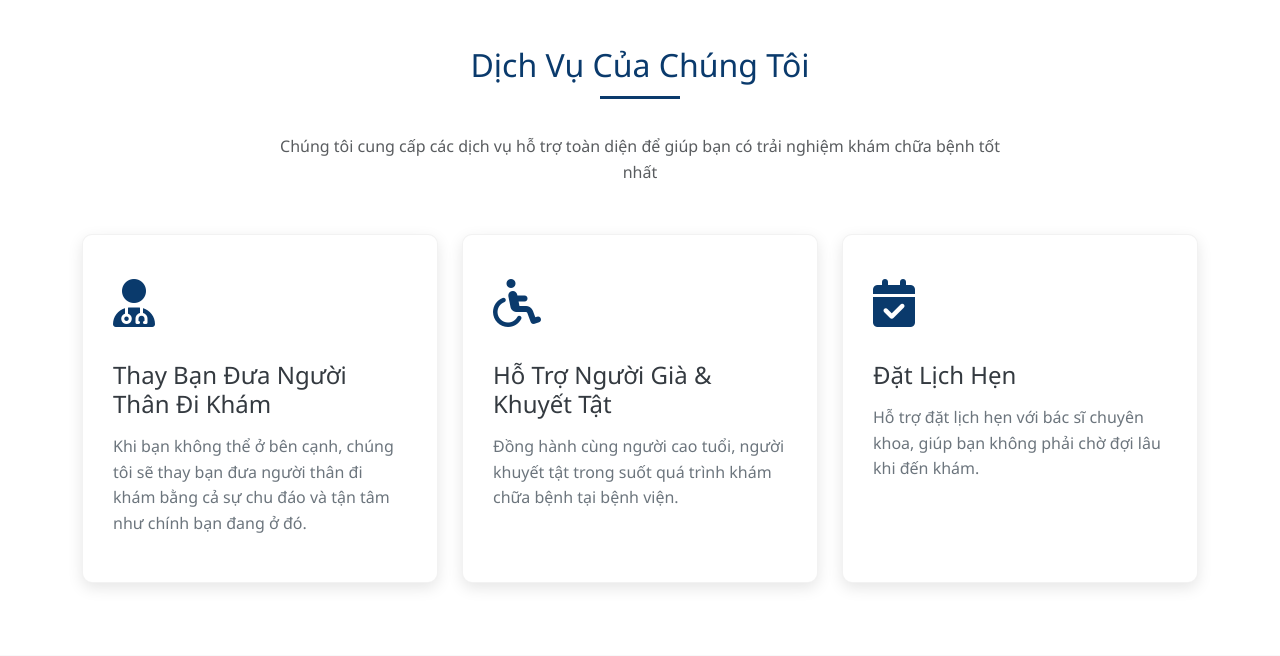
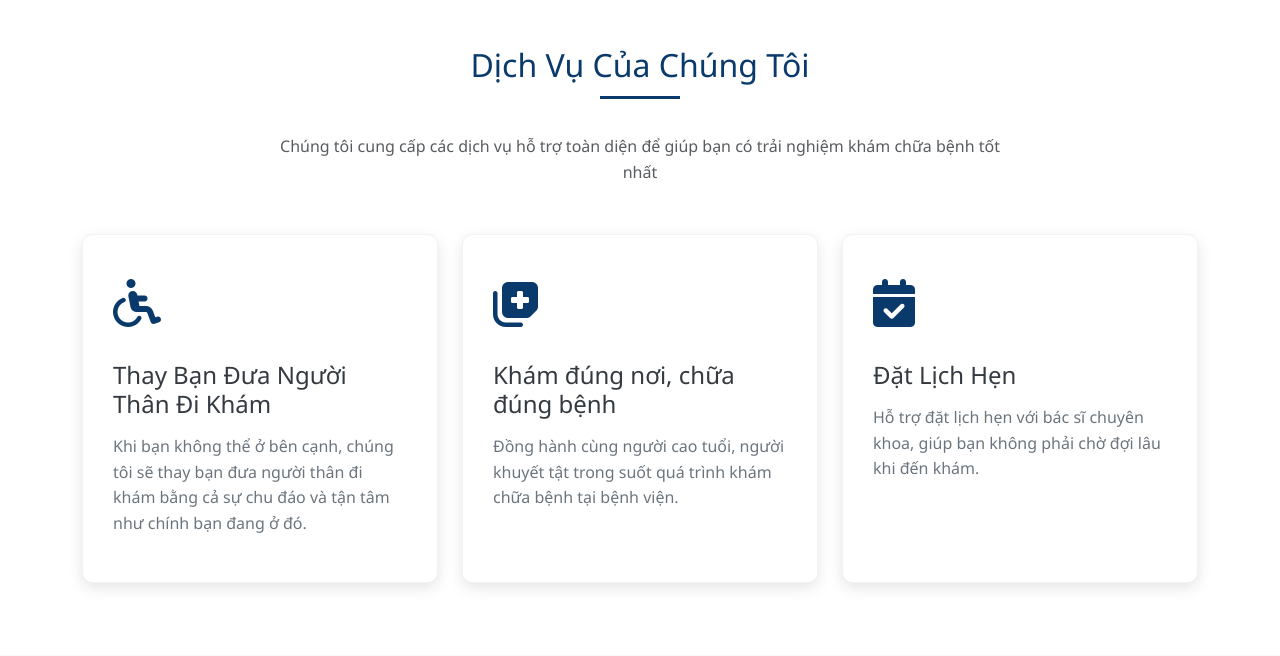
Before and after one commit to sonrasa2k/webDuaBanDiKham, a Flask app: page / in a window 1280 px wide. Shown: the part 802-1458 px from the top of the page. Run offline with Flask 3, Linux system fonts and the light colour scheme.

Commit message:
fix index

```diff
--- a/templates/index.html
+++ b/templates/index.html
@@ -447,7 +447,7 @@
         <div class="col-md-4 mb-4 animate-up">
           <div class="feature-card">
             <div class="feature-icon">
-              <i class="fas fa-user-md"></i>
+              <i class="fas fa-wheelchair"></i>
             </div>
             <h4>Thay Bạn Đưa Người Thân Đi Khám</h4>
             <p>Khi bạn không thể ở bên cạnh, chúng tôi sẽ thay bạn đưa người thân đi khám bằng cả sự chu đáo và tận tâm như chính bạn đang ở đó.</p>
@@ -456,9 +456,9 @@
         <div class="col-md-4 mb-4 animate-up animate-delay-1">
           <div class="feature-card">
             <div class="feature-icon">
-              <i class="fas fa-wheelchair"></i>
+              <i class="fas fa-notes-medical"></i>
             </div>
-            <h4>Hỗ Trợ Người Già & Khuyết Tật</h4>
+            <h4> Khám đúng nơi, chữa đúng bệnh</h4>
             <p>Đồng hành cùng người cao tuổi, người khuyết tật trong suốt quá trình khám chữa bệnh tại bệnh viện.</p>
           </div>
         </div>
```
